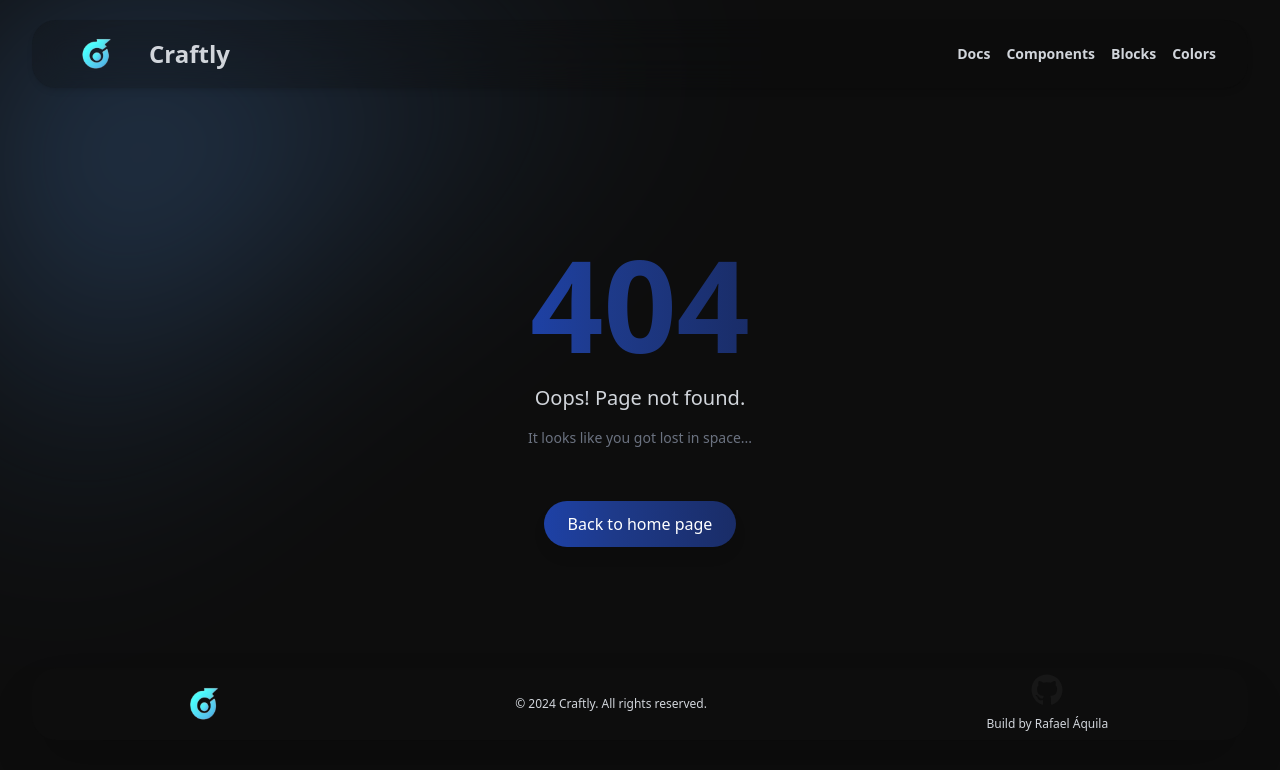
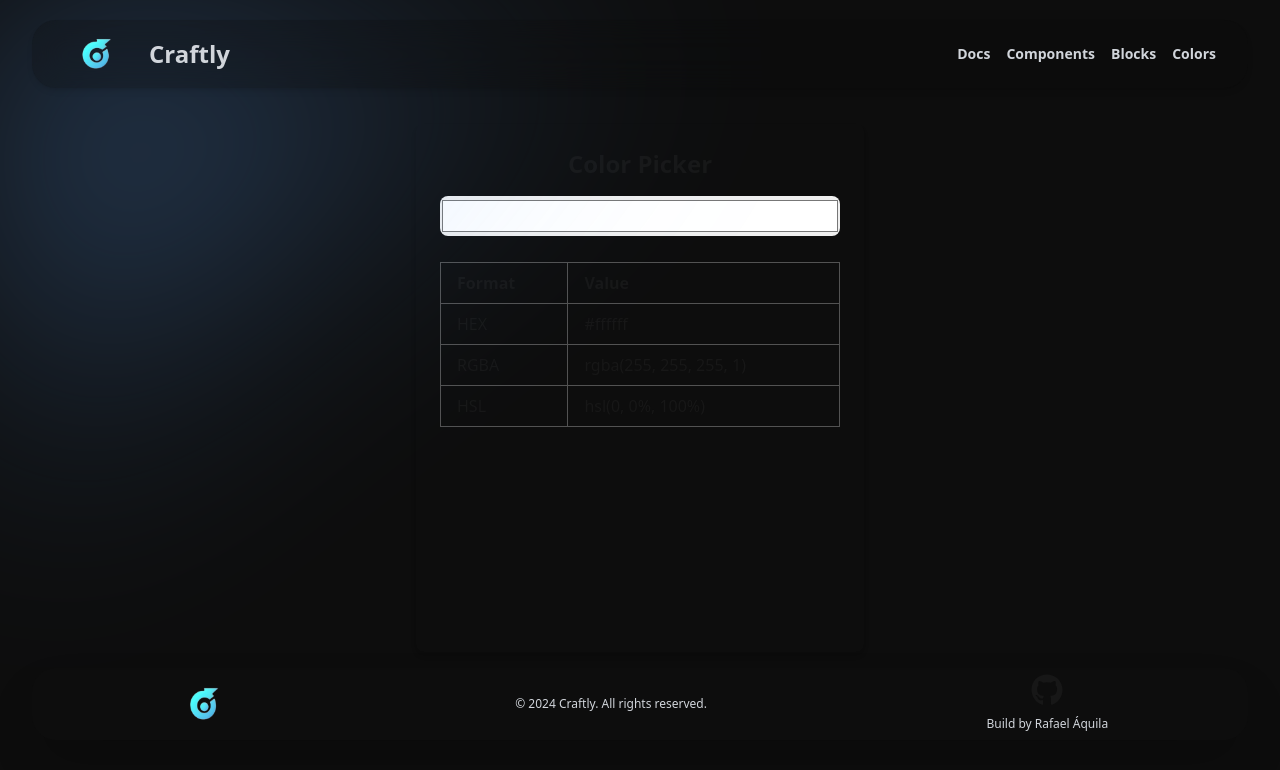
Before and after one commit to rafael-bit/craftly, a Next.js app: page /colors in a window 1280 px wide. Before the commit this address had no page. Shown: the top 770 px of the page. Built offline with nearby package versions, Linux system fonts and the light colour scheme.

Commit message:
feat: add colors

```diff
--- /dev/null
+++ b/app/colors/page.tsx
@@ -0,0 +1,94 @@
+'use client'
+
+import React, { useState } from "react";
+
+const Colors: React.FC = () => {
+	const [selectedColor, setSelectedColor] = useState("#ffffff");
+
+	const hexToRgba = (hex: string, alpha = 1): string => {
+		const bigint = parseInt(hex.slice(1), 16);
+		const r = (bigint >> 16) & 255;
+		const g = (bigint >> 8) & 255;
+		const b = bigint & 255;
+		return `rgba(${r}, ${g}, ${b}, ${alpha})`;
+	};
+
+	const hexToHsl = (hex: string): string => {
+		const bigint = parseInt(hex.slice(1), 16);
+		const r = (bigint >> 16) & 255;
+		const g = (bigint >> 8) & 255;
+		const b = bigint & 255;
+
+		const rPercent = r / 255;
+		const gPercent = g / 255;
+		const bPercent = b / 255;
+
+		const max = Math.max(rPercent, gPercent, bPercent);
+		const min = Math.min(rPercent, gPercent, bPercent);
+		const delta = max - min;
+
+		let h = 0;
+		let s = 0;
+		let l = (max + min) / 2;
+
+		if (delta !== 0) {
+			s = delta / (1 - Math.abs(2 * l - 1));
+			switch (max) {
+				case rPercent:
+					h = ((gPercent - bPercent) / delta) % 6;
+					break;
+				case gPercent:
+					h = (bPercent - rPercent) / delta + 2;
+					break;
+				case bPercent:
+					h = (rPercent - gPercent) / delta + 4;
+					break;
+			}
+		}
+
+		h = Math.round(h * 60);
+		if (h < 0) h += 360;
+		s = +(s * 100).toFixed(1);
+		l = +(l * 100).toFixed(1);
+
+		return `hsl(${h}, ${s}%, ${l}%)`;
+	};
+
+	return (
+		<div className="flex flex-col items-center justify-center h-[70vh] p-4">
+			<div className="shadow-md rounded-lg p-6 w-full h-full max-w-md">
+				<h1 className="text-2xl font-bold mb-4 text-center">Color Picker</h1>
+				<input
+					type="color"
+					value={selectedColor}
+					onChange={(e) => setSelectedColor(e.target.value)}
+					className="rounded-lg w-full h-10 cursor-pointer"
+				/>
+				<table className="w-full mt-6 text-left border-collapse border border-neutral-600">
+					<thead>
+						<tr>
+							<th className="border border-neutral-600 px-4 py-2">Format</th>
+							<th className="border border-neutral-600 px-4 py-2">Value</th>
+						</tr>
+					</thead>
+					<tbody>
+						<tr>
+							<td className="border border-neutral-600 px-4 py-2 font-medium">HEX</td>
+							<td className="border border-neutral-600 px-4 py-2">{selectedColor}</td>
+						</tr>
+						<tr>
+							<td className="border border-neutral-600 px-4 py-2 font-medium">RGBA</td>
+							<td className="border border-neutral-600 px-4 py-2">{hexToRgba(selectedColor)}</td>
+						</tr>
+						<tr>
+							<td className="border border-neutral-600 px-4 py-2 font-medium">HSL</td>
+							<td className="border border-neutral-600 px-4 py-2">{hexToHsl(selectedColor)}</td>
+						</tr>
+					</tbody>
+				</table>
+			</div>
+		</div>
+	);
+};
+
+export default Colors;
--- a/app/components/Header.tsx
+++ b/app/components/Header.tsx
@@ -24,7 +24,7 @@ export default function Header() {
 		<header className="relative bg-primary bg-opacity-20 backdrop-blur-lg w-[95%] mx-auto rounded-3xl m-5 top-0  bg-primary/25 shadow-md z-50">
 			<nav aria-label="Header" className="mx-auto flex max-w-7xl items-center justify-between p-1 lg:px-8">
 				<div className={`flex lg:flex-1 transition-transform duration-1000 ${isVisible ? 'opacity-100 translate-y-0' : 'opacity-0 translate-y-5'}`}>
-					<Link href="#" className="-m-1.5 p-1.5 flex items-center gap-5">
+					<Link href="/" className="-m-1.5 p-1.5 flex items-center gap-5">
 						<span className="sr-only">Craftly</span>
 						<Image
 							alt=""
@@ -67,7 +67,7 @@ export default function Header() {
 						Blocks
 					</Link>
 					<Link
-						href="/"
+						href="/colors"
 						className={`text-sm/6 font-semibold text-primary transition-all duration-300 transform hover:-translate-y-1 hover:text-hover ${isVisible ? 'opacity-100 translate-y-0' : 'opacity-0 translate-y-5'
 							} delay-[50ms]`}
 					>
@@ -97,7 +97,7 @@ export default function Header() {
 							<Link href="#" className="block px-3 py-2 text-primary font-semibold rounded-lg hover:bg-hover hover:text-hover">Docs</Link>
 							<Link href="/component" className="block px-3 py-2 text-primary font-semibold rounded-lg hover:bg-hover hover:text-hover">Components</Link>
 							<Link href="#" className="block px-3 py-2 text-primary font-semibold rounded-lg hover:bg-hover hover:text-hover">Block</Link>
-							<Link href="#" className="block px-3 py-2 text-primary font-semibold rounded-lg hover:bg-hover hover:text-hover">Theme</Link>
+							<Link href="/colors" className="block px-3 py-2 text-primary font-semibold rounded-lg hover:bg-hover hover:text-hover">Colors</Link>
 						</div>
 					</DialogPanel>
 				</div>
```
